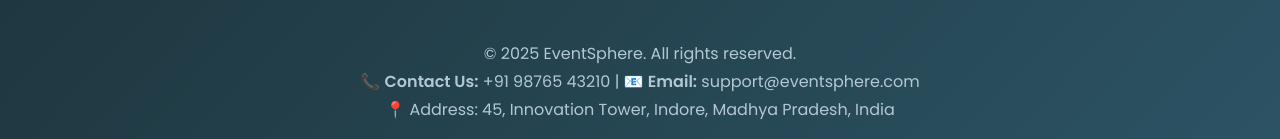
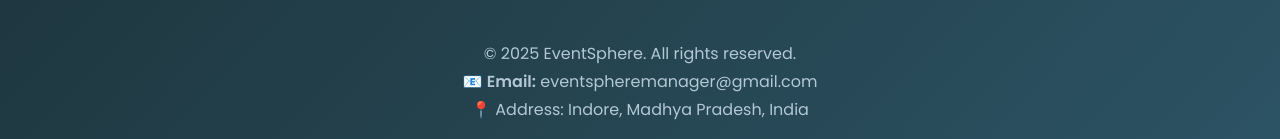
Before and after one commit to aniketShukla1605/EMS_frontend, a React (Vite) app: page / in a window 1280 px wide. Shown: the part 1191-1330 px from the top of the page. Built offline with nearby package versions, Linux system fonts and the light colour scheme.

Commit message:
Footer updated

```diff
--- a/src/pages/Index.jsx
+++ b/src/pages/Index.jsx
@@ -53,8 +53,8 @@
       <footer className="text-center mt-12 p-5 text-[#b3c7d6]">
         <div className="space-y-1">
           <p>© 2025 EventSphere. All rights reserved.</p>
-          <p>📞 <strong>Contact Us:</strong> +91 98765 43210 | 📧 <strong>Email:</strong> support@eventsphere.com</p>
-          <p>📍 Address: 45, Innovation Tower, Indore, Madhya Pradesh, India</p>
+          <p>📧 <strong>Email:</strong> eventspheremanager@gmail.com</p>
+          <p>📍 Address: Indore, Madhya Pradesh, India</p>
         </div>
       </footer>
     </div>
--- a/src/pages/Register.jsx
+++ b/src/pages/Register.jsx
@@ -45,6 +45,10 @@
 
   const handleRegister = async (e) => {
     e.preventDefault();
+    if (!emailVerified) {
+      alert("Please verify your email before registering.");
+      return;
+    }
     try {
       await api.post('/auth/register', formData);
       alert("Registration successful! You can now log in.");
```
